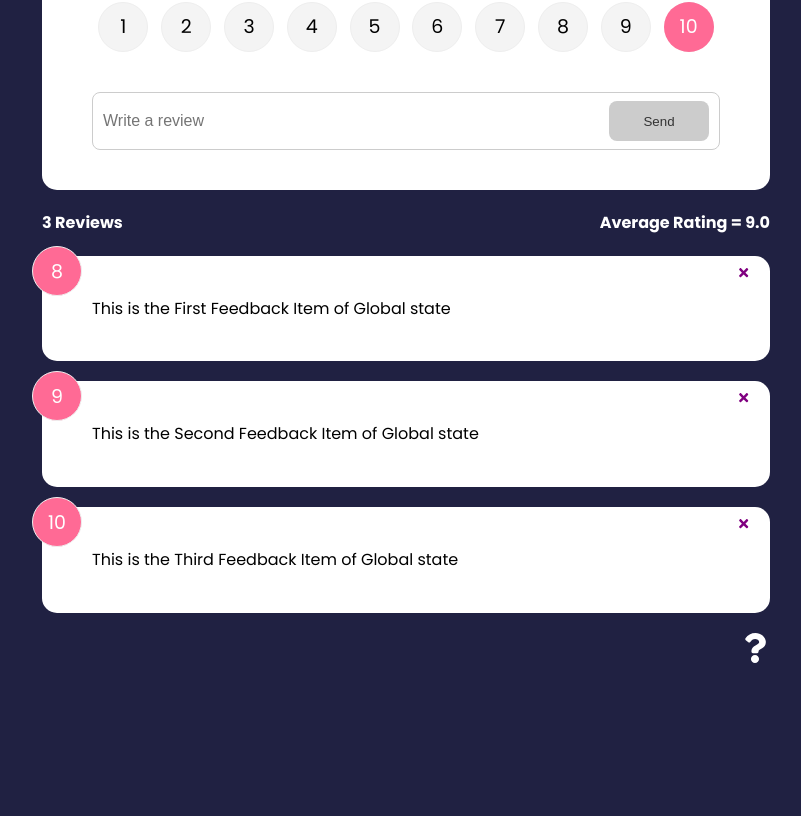
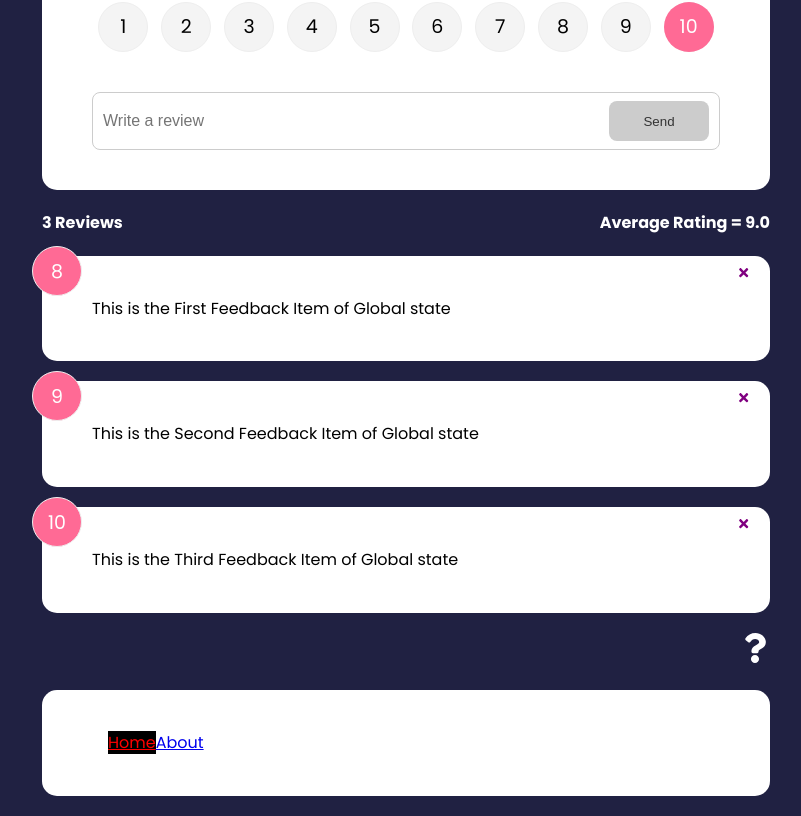
Before and after one commit to subhamssn/main-fb-app, a React (Create React App) app: page / in a window 1280 px wide. Shown: the part 203-1019 px from the top of the page, without its empty margins (234-1035 px from the left). Before the commit the page ends 873 px from the top, so only its background shows below. Built offline with nearby package versions, Linux system fonts and the light colour scheme.

Commit message:
NavLinks added to learn

```diff
--- a/src/App.js
+++ b/src/App.js
@@ -1,5 +1,5 @@
 import {v4 as uuidv4} from 'uuid'
-import { BrowserRouter as Router, Route, Routes} from 'react-router-dom';
+import { BrowserRouter as Router, Route, Routes, NavLink} from 'react-router-dom';
 import Header from './components/Header'
 import { useState } from 'react';
 import feedbackData from './data/FeedbackData';
@@ -8,6 +8,7 @@
 import FeedbackForm from './components/FeedbackForm';
 import AboutPage from './pages/AboutPage'
 import AboutIconLink from './components/AboutIconLink';
+import Card from './shared/Card';
 
 function App(){
 
@@ -59,6 +60,16 @@
            <Route path='/about' element={<AboutPage />}/>
            </Routes>
 
+           <Card>
+            <NavLink to='/' activeClassName='active'>
+                Home
+            </NavLink>
+
+            <NavLink to='/about' activeClassName='active'>
+                About
+            </NavLink>
+           </Card>
+
 
         </div>
 
--- a/src/index.css
+++ b/src/index.css
@@ -21,6 +21,12 @@
   max-width: 768px;
   margin: auto;
   padding: 0 20px;
+}
+
+.active{
+  background-color: black;
+  color: red;
+  margin-left: 1rem;
 }
 
 header {
```
